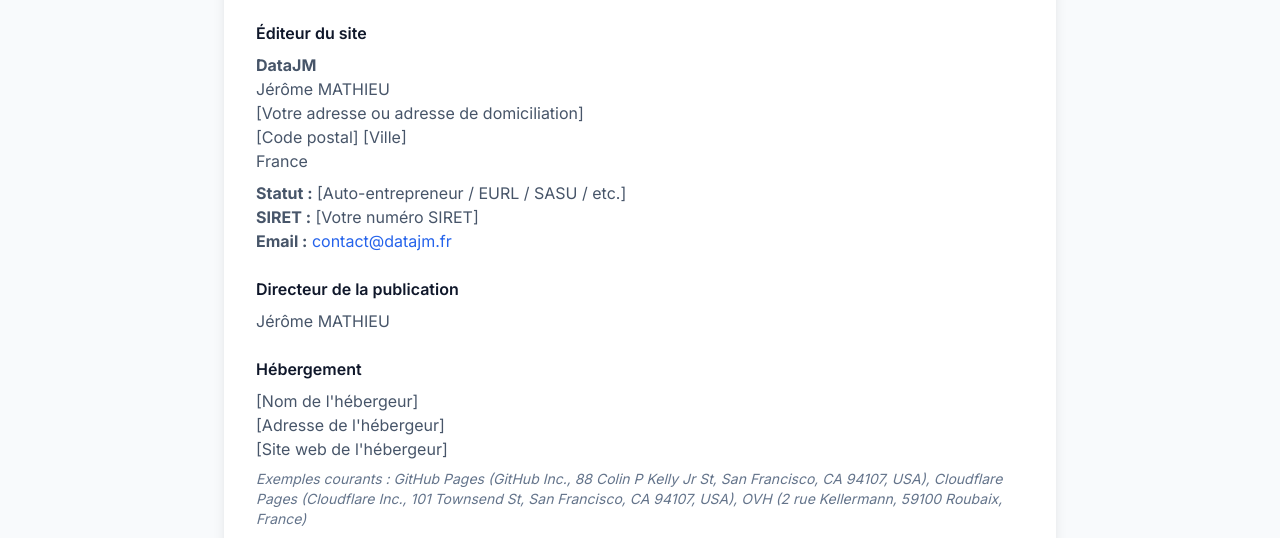
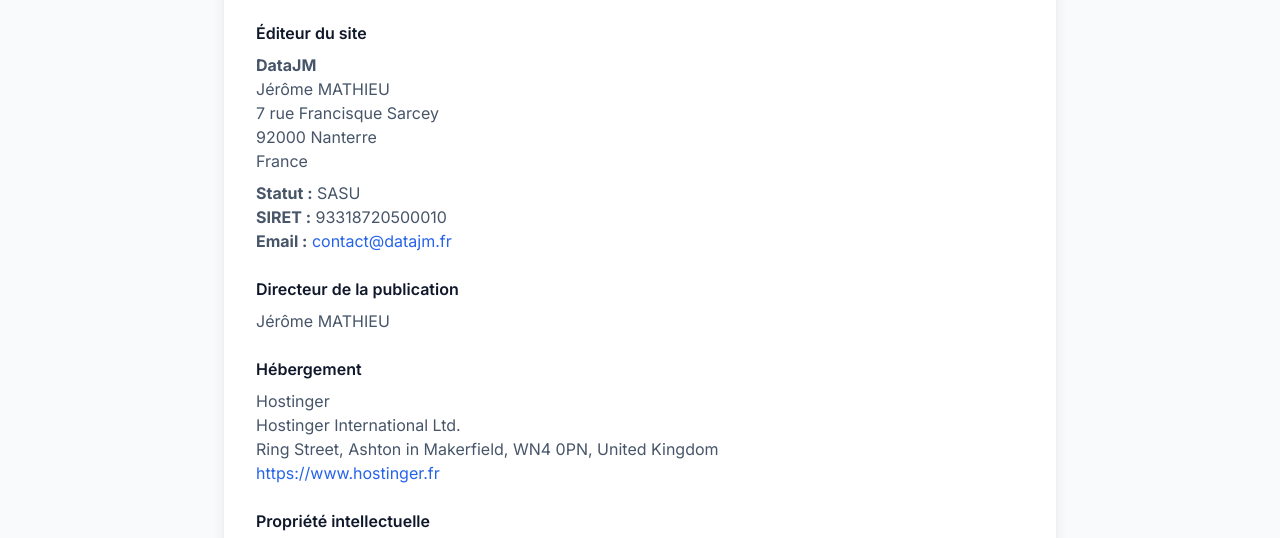
Before and after one commit to jeromemathieu/site-datajm, a plain HTML site: page mentions-legales.html in a window 1280 px wide. Shown: the part 387-925 px from the top of the page. Drawn offline with nearby package versions, Linux system fonts and the light colour scheme.

Commit message:
Update mentions-legales.html

```diff
--- a/mentions-legales.html
+++ b/mentions-legales.html
@@ -65,13 +65,13 @@
                             <strong>DataJM</strong><br>
                             <!-- ⚠️ À COMPLÉTER avec vos informations -->
                             Jérôme MATHIEU<br>
-                            [Votre adresse ou adresse de domiciliation]<br>
-                            [Code postal] [Ville]<br>
+                            7 rue Francisque Sarcey<br>
+                            92000 Nanterre<br>
                             France
                         </p>
                         <p class="mt-2">
-                            <strong>Statut :</strong> [Auto-entrepreneur / EURL / SASU / etc.]<br>
-                            <strong>SIRET :</strong> [Votre numéro SIRET]<br>
+                            <strong>Statut :</strong> SASU<br>
+                            <strong>SIRET :</strong> 93318720500010<br>
                             <strong>Email :</strong> <a href="mailto:contact@datajm.fr" class="text-blue-600 hover:underline">contact@datajm.fr</a>
                         </p>
                     </div>
@@ -85,14 +85,10 @@
                         <h3 class="font-semibold text-slate-900 mb-2">Hébergement</h3>
                         <p>
                             <!-- ⚠️ À COMPLÉTER selon votre hébergeur -->
-                            [Nom de l'hébergeur]<br>
-                            [Adresse de l'hébergeur]<br>
-                            [Site web de l'hébergeur]
-                        </p>
-                        <p class="text-sm text-slate-500 mt-2">
-                            <em>Exemples courants : GitHub Pages (GitHub Inc., 88 Colin P Kelly Jr St, San Francisco, CA 94107, USA),
-                            Cloudflare Pages (Cloudflare Inc., 101 Townsend St, San Francisco, CA 94107, USA),
-                            OVH (2 rue Kellermann, 59100 Roubaix, France)</em>
+                            Hostinger<br>
+                            Hostinger International Ltd.<br>
+                            Ring Street, Ashton in Makerfield, WN4 0PN, United Kingdom<br>
+                            <a href="https://www.hostinger.fr" target="_blank" rel="noopener" class="text-blue-600 hover:underline">https://www.hostinger.fr</a>
                         </p>
                     </div>
 
```
